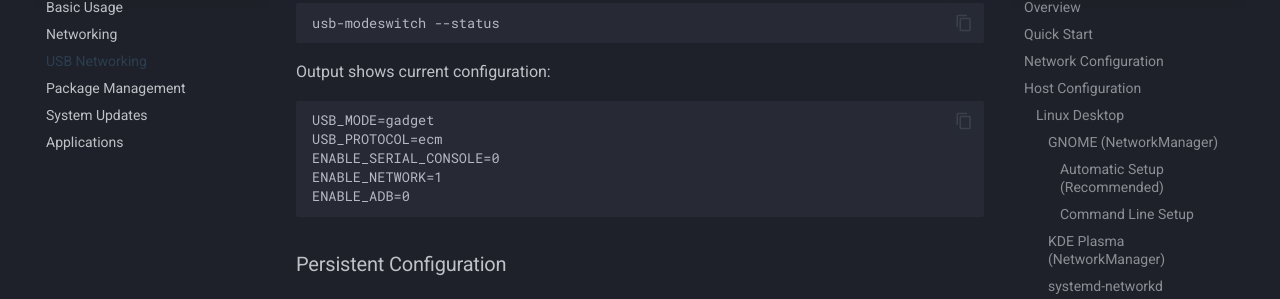
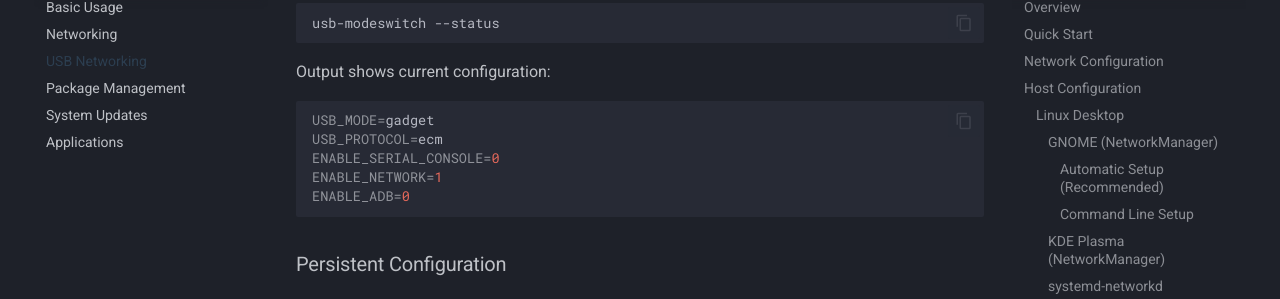
Before and after one commit to Calculinux/docs, an MkDocs documentation site: the page built from docs/user-guide/usb-networking.md, in a window 1280 px wide and 900 px high, scrolled down 17884 px. Shown: the part 149-448 px from the top of the window. Built offline with MkDocs 1.6.1 and Material for MkDocs 9.7.7, drawn with Linux system fonts in a browser that asks for light colours; comment, search, counter and statistics services are not loaded.

Commit message:
Update USB modeswitch command syntax highlighting and fix documentation links

````diff
--- a/docs/user-guide/usb-networking.md
+++ b/docs/user-guide/usb-networking.md
@@ -739,7 +739,7 @@
 
 #### Switch to Host Mode
 
-```bash
+```shell
 sudo usb-modeswitch --mode host
 ```
 
@@ -753,13 +753,13 @@
 
 Via WiFi or serial console:
 
-```bash
+```shell
 sudo usb-modeswitch --mode gadget
 ```
 
 #### Change USB Protocol
 
-```bash
+```shell
 # Switch to RNDIS (Windows compatibility)
 sudo usb-modeswitch --protocol rndis
 
@@ -769,7 +769,7 @@
 
 #### Toggle Additional Functions
 
-```bash
+```shell
 # Enable USB serial console
 sudo usb-modeswitch --serial on
 
@@ -782,20 +782,20 @@
 
 #### Clear Temporary Overrides
 
-```bash
+```shell
 # Remove all temporary settings and return to defaults
 sudo usb-modeswitch --clear
 ```
 
 #### Check Current Settings
 
-```bash
+```shell
 usb-modeswitch --status
 ```
 
 Output shows current configuration:
 
-```
+```shell
 USB_MODE=gadget
 USB_PROTOCOL=ecm
 ENABLE_SERIAL_CONSOLE=0
@@ -807,13 +807,13 @@
 
 To make USB mode changes permanent, edit `/etc/default/usb-gadget-network`:
 
-```bash
+```shell
 sudo nano /etc/default/usb-gadget-network
 ```
 
 Available settings:
 
-```bash
+```shell
 # USB port mode
 USB_MODE=gadget  # or "host"
 
@@ -828,7 +828,7 @@
 
 After editing, restart the service:
 
-```bash
+```shell
 sudo systemctl restart usb-gadget-network
 ```
 
@@ -836,7 +836,7 @@
 
 When in host mode, connected USB storage devices appear as block devices:
 
-```bash
+```shell
 # List USB devices
 lsusb
 
@@ -860,7 +860,7 @@
 
 Check current mode:
 
-```bash
+```shell
 cat /etc/default/usb-gadget-network | grep USB_MODE
 # Or check runtime override:
 cat /run/usb-gadget-network.env 2>/dev/null
@@ -868,14 +868,14 @@
 
 Verify no gadget is bound:
 
-```bash
+```shell
 ls /sys/kernel/config/usb_gadget/
 # Should be empty or g1 should not exist when in host mode
 ```
 
 Check for connected USB devices:
 
-```bash
+```shell
 lsusb
 dmesg | grep -i usb | tail -20
 ```
@@ -884,7 +884,7 @@
 
 If you lose all network access and can't switch back:
 
-1. Connect via hardware serial console (see [Serial Console documentation](../hardware/serial-console.md))
+1. Connect via hardware serial console (see [Serial Console documentation](../hardware/serial/console-access.md))
 2. Or remove the SD card, mount on another computer
 3. Edit `/etc/default/usb-gadget-network` on the overlay partition
 4. Set `USB_MODE=gadget`
@@ -895,5 +895,5 @@
 - [Basic Usage](basic-usage.md) - General PicoCalc usage
 - [WiFi Configuration](../getting-started/first-boot.md#wifi-setup-usb-adapter-required) - Alternative connectivity
 - [Network Troubleshooting](../troubleshooting/network.md) - More troubleshooting tips
-- [Serial Console Access](../hardware/serial-console.md) - Alternative access method
-- [USB Host Mode Details](https://github.com/Calculinux/meta-calculinux/blob/main/USB_HOST_MODE.md) - Implementation details
+- [Serial Console Access](../hardware/serial/console-access.md) - Alternative access method
+- [USB Host Mode Details](https://github.com/Calculinux/meta-calculinux/blob/main/meta-calculinux-distro/recipes-connectivity/usb-gadget-network/USB_HOST_MODE.md) - Implementation details
````
